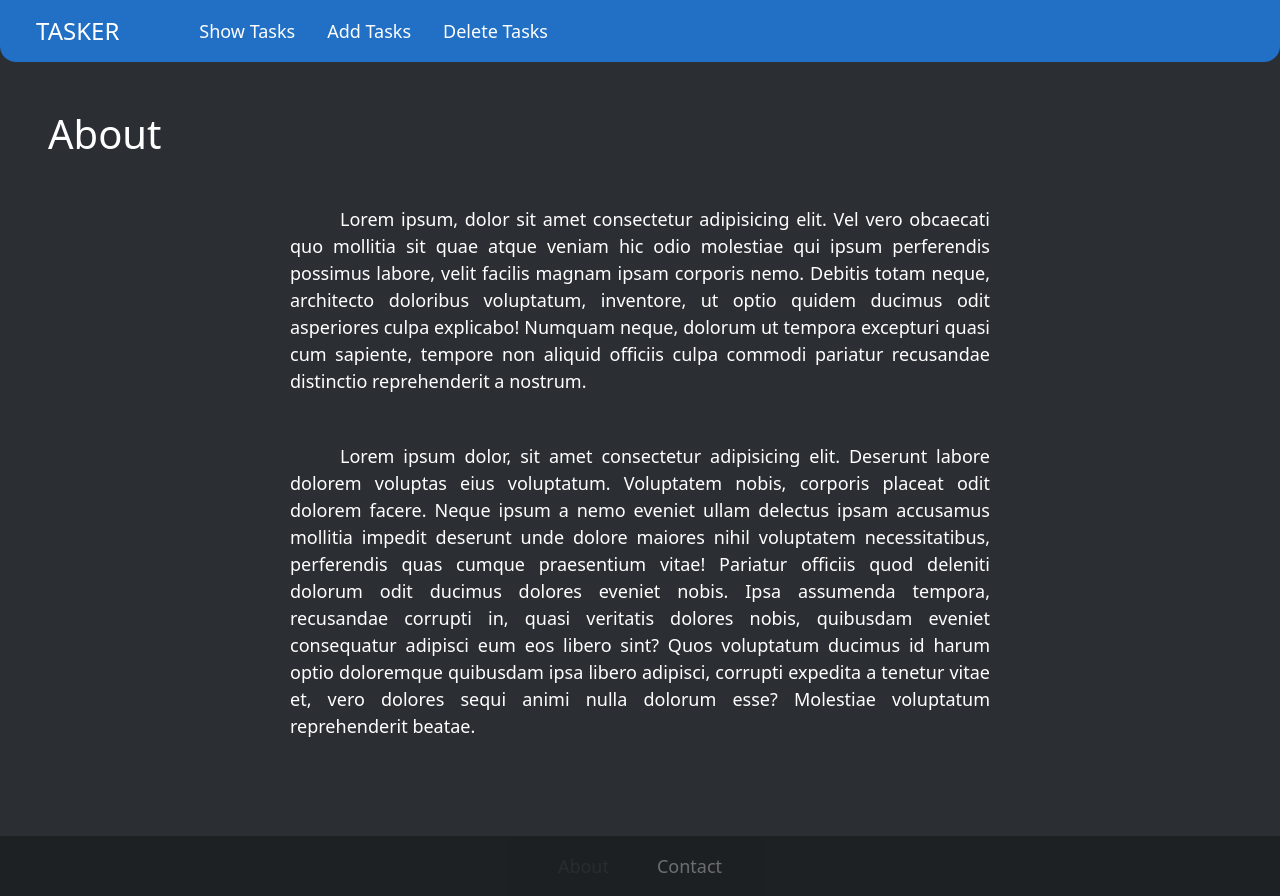
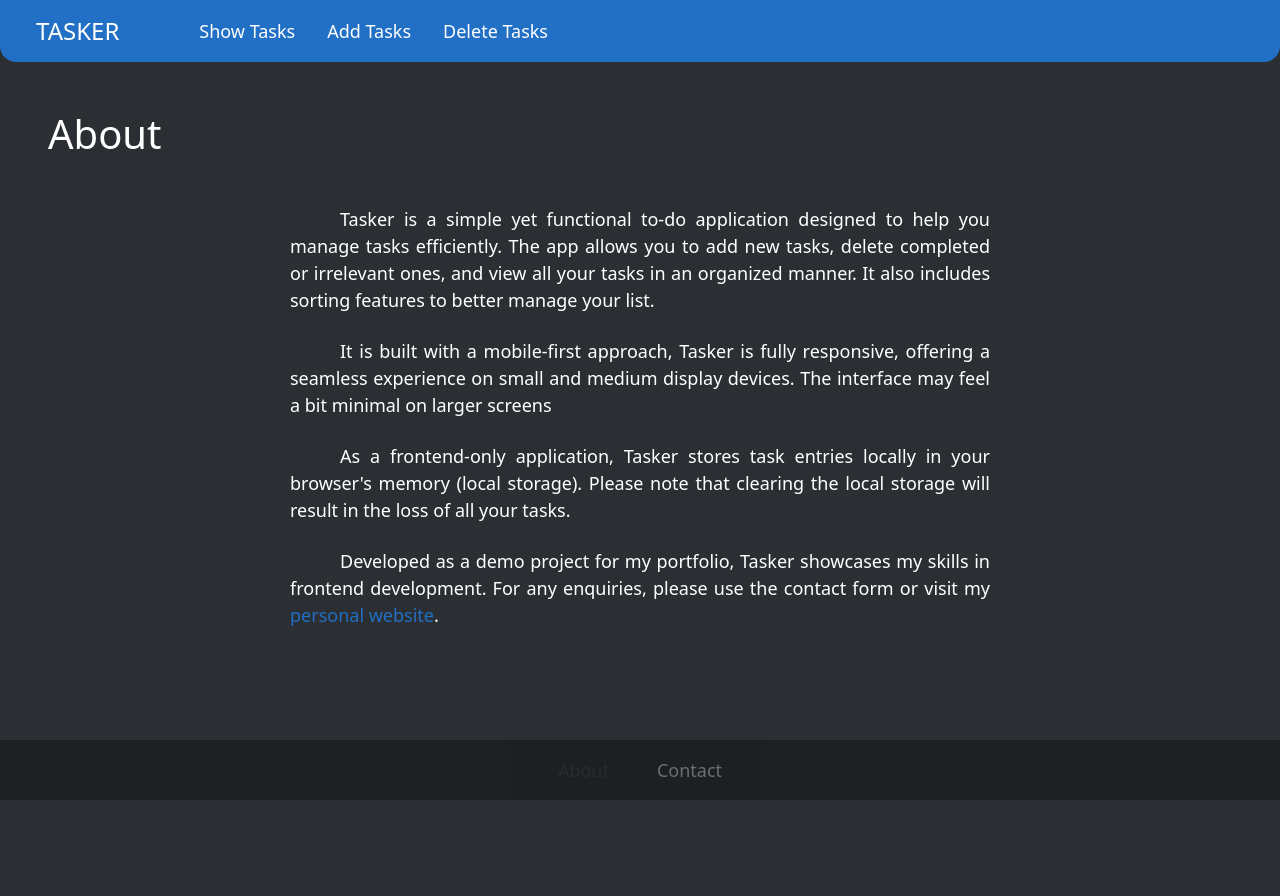
Before and after one commit to ionutprodea/tasker, a React (Vite) app: page /about in a window 1280 px wide. Both pictures are taken after a click on the link "About". After the commit the page ends 800 px from the top, so only its background shows below. Built offline with nearby package versions, Linux system fonts and the light colour scheme; the HTML template or start-up script is replaced by a standard one.

Commit message:
Updated text for About component

```diff
--- a/src/components/About.tsx
+++ b/src/components/About.tsx
@@ -4,29 +4,32 @@ const About = () => {
       <h1 className="m-5">About</h1>
       <div className="m-5 centered-container">
         <section className="text-container">
-          <p className="text mb-5">
-            Lorem ipsum, dolor sit amet consectetur adipisicing elit. Vel vero
-            obcaecati quo mollitia sit quae atque veniam hic odio molestiae qui
-            ipsum perferendis possimus labore, velit facilis magnam ipsam
-            corporis nemo. Debitis totam neque, architecto doloribus voluptatum,
-            inventore, ut optio quidem ducimus odit asperiores culpa explicabo!
-            Numquam neque, dolorum ut tempora excepturi quasi cum sapiente,
-            tempore non aliquid officiis culpa commodi pariatur recusandae
-            distinctio reprehenderit a nostrum.
+          <p className="text mb-4">
+            Tasker is a simple yet functional to-do application designed to help
+            you manage tasks efficiently. The app allows you to add new tasks,
+            delete completed or irrelevant ones, and view all your tasks in an
+            organized manner. It also includes sorting features to better manage
+            your list.
           </p>
-          <p className="text mb-5">
-            Lorem ipsum dolor, sit amet consectetur adipisicing elit. Deserunt
-            labore dolorem voluptas eius voluptatum. Voluptatem nobis, corporis
-            placeat odit dolorem facere. Neque ipsum a nemo eveniet ullam
-            delectus ipsam accusamus mollitia impedit deserunt unde dolore
-            maiores nihil voluptatem necessitatibus, perferendis quas cumque
-            praesentium vitae! Pariatur officiis quod deleniti dolorum odit
-            ducimus dolores eveniet nobis. Ipsa assumenda tempora, recusandae
-            corrupti in, quasi veritatis dolores nobis, quibusdam eveniet
-            consequatur adipisci eum eos libero sint? Quos voluptatum ducimus id
-            harum optio doloremque quibusdam ipsa libero adipisci, corrupti
-            expedita a tenetur vitae et, vero dolores sequi animi nulla dolorum
-            esse? Molestiae voluptatum reprehenderit beatae.
+          <p className="text mb-4">
+            It is built with a mobile-first approach, Tasker is fully
+            responsive, offering a seamless experience on small and medium
+            display devices. The interface may feel a bit minimal on larger
+            screens
+          </p>
+          <p className="text mb-4">
+            As a frontend-only application, Tasker stores task entries locally
+            in your browser's memory (local storage). Please note that clearing
+            the local storage will result in the loss of all your tasks.
+          </p>
+          <p className="text mb-4">
+            Developed as a demo project for my portfolio, Tasker showcases my
+            skills in frontend development. For any enquiries, please use the
+            contact form or visit my{" "}
+            <a href="https://ionutprodea.ro/" className="website-link">
+              personal website
+            </a>
+            .
           </p>
         </section>
       </div>
--- a/src/index.css
+++ b/src/index.css
@@ -16,6 +16,16 @@ body {
 
 h1, h2 {
     color: var(--secondary_color);
+}
+
+.website-link {
+  text-decoration: none;
+  color: var(--primary_color);
+  transition: all ease-in-out 0.7s;
+}
+
+.website-link:hover {
+  color: var(--secondary_color);
 }
 
 .text {
```
